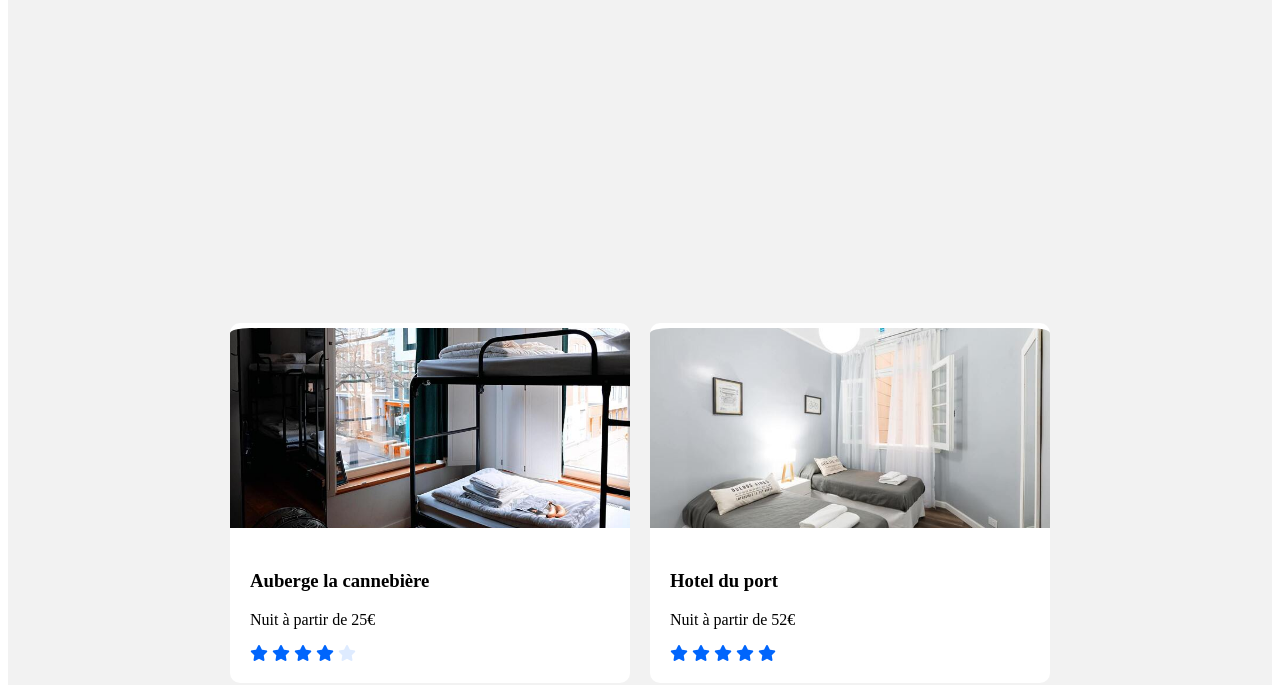
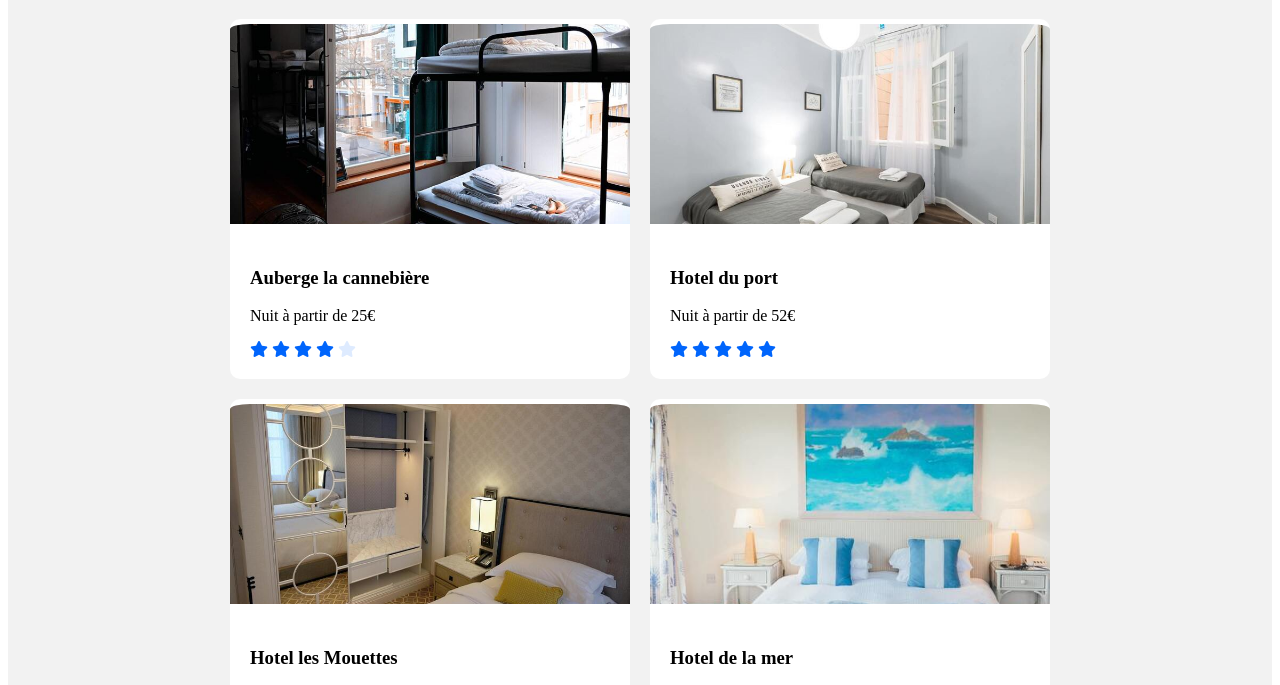
Before and after one commit to Grace-MENDJE/Gridcard, a plain HTML site: page index.html in a window 1280 px wide. Shown: the part 69-754 px from the top of the page. Drawn offline with Linux system fonts and the light colour scheme.

Commit message:
adaptation du site aux navigateur internet explorer et google chrome.

```diff
--- a/style.css
+++ b/style.css
@@ -16,7 +16,6 @@ img{
 
 .hebergement{
     display: grid;
-    grid-template-rows: 30% 30% 10%;
     background-color: #F2F2F2;
     border-radius: 20px;
 }
```
